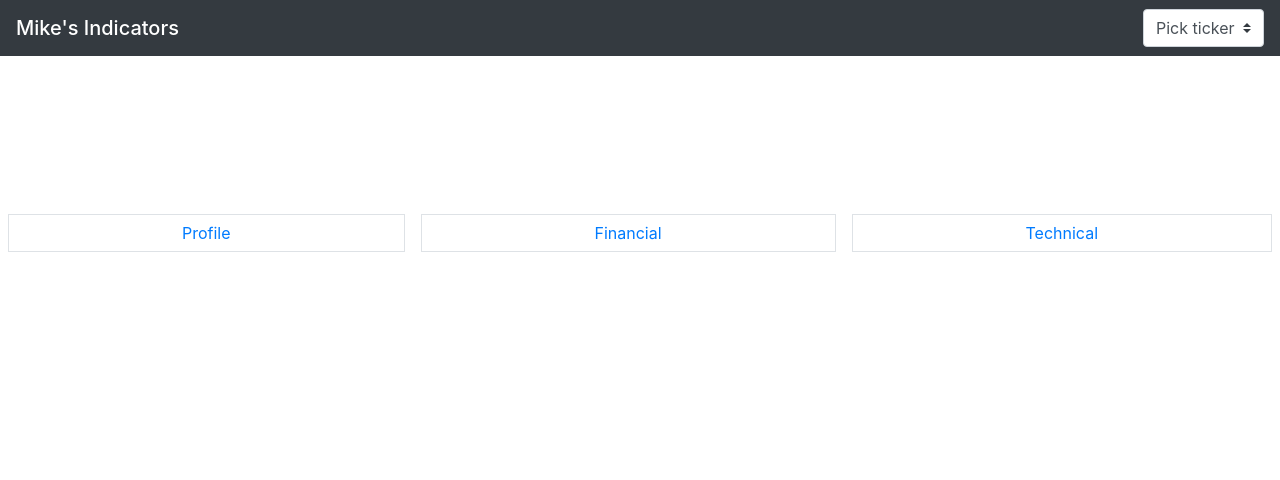
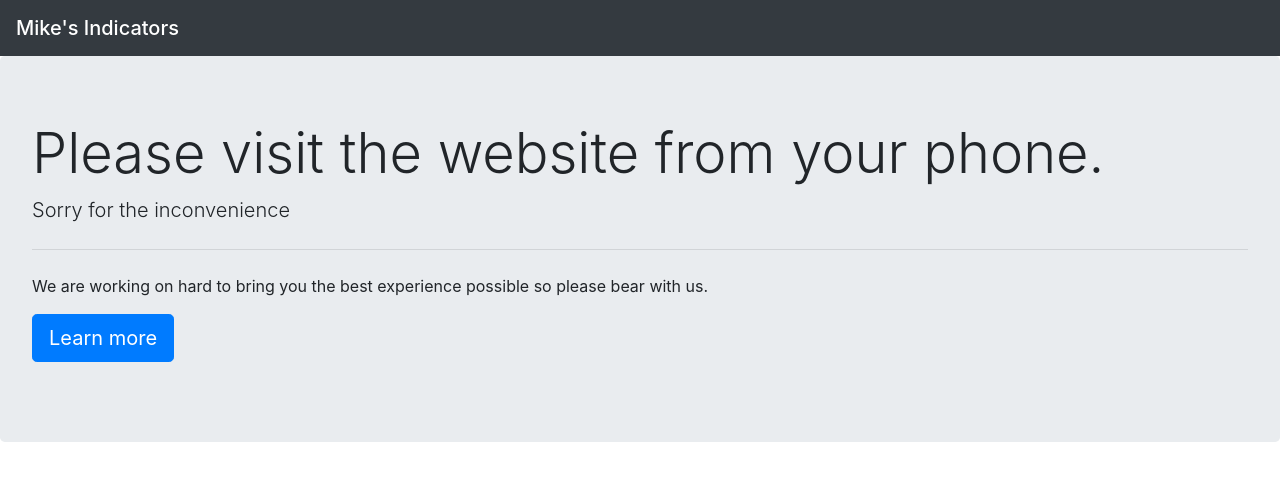
Before and after one commit to fiftytwo-ml/fiftytwo-ml.github.io, a plain HTML site: page index.html in a window 1280 px wide. Drawn offline with nearby package versions, Linux system fonts and the light colour scheme.

Commit message:
website only accessible from phone

```diff
--- a/index.html
+++ b/index.html
@@ -1,15 +1,15 @@
 <!DOCTYPE html>
 <html lang="en">
   <head>
-    <meta charset="UTF-8">
-    <meta name="viewport" content="width=device-width, initial-scale=1.0">
+    <meta charset="UTF-8" />
+    <meta name="viewport" content="width=device-width, initial-scale=1.0" />
     <title>SPY</title>
     <script>
-        function updateChart(){
+      function updateChart() {
         var element1 = document.getElementById("info");
         var element2 = document.getElementById("chart");
-            if (element2 != null){
-                if(element1 != null){
+        if (element2 != null) {
+          if (element1 != null) {
             element1.parentNode.removeChild(element1);
           }
           element2.parentNode.removeChild(element2);
@@ -19,122 +19,160 @@
         var ticker = e.options[e.selectedIndex].value;
 
         chart = {
-                "symbol": ticker,
-                "width": "100%",
-                "height": "100%",
-                "locale": "en",
-                "dateRange": "12m",
-                "colorTheme": "light",
-                "trendLineColor": "#37a6ef",
-                "underLineColor": "#E3F2FD",
-                "isTransparent": true,
-                "autosize": true,
-                "largeChartUrl": ""
-            }
+          symbol: ticker,
+          width: "100%",
+          height: "100%",
+          locale: "en",
+          dateRange: "12m",
+          colorTheme: "light",
+          trendLineColor: "#37a6ef",
+          underLineColor: "#E3F2FD",
+          isTransparent: true,
+          autosize: true,
+          largeChartUrl: "",
+        };
 
-            var script2= document.createElement('script');
+        var script2 = document.createElement("script");
         script2.type = "text/javascript";
         script2.setAttribute("async", "");
         script2.setAttribute("id", "chart");
         script2.text = JSON.stringify(chart);
-            script2.src= 'https://s3.tradingview.com/external-embedding/embed-widget-mini-symbol-overview.js';
-            document.getElementById('chartDiv').appendChild(script2);
-            gotoBrief()
+        script2.src =
+          "https://s3.tradingview.com/external-embedding/embed-widget-mini-symbol-overview.js";
+        document.getElementById("chartDiv").appendChild(script2);
+        gotoBrief();
       }
-        function gotoFin(){
+      function gotoFin() {
         var element1 = document.getElementById("info");
-            if(element1 != null){
+        if (element1 != null) {
           element1.parentNode.removeChild(element1);
         }
-            var script= document.createElement('script');
+        var script = document.createElement("script");
 
         var e = document.getElementById("ddlViewBy");
         var ticker = e.options[e.selectedIndex].value;
 
-            script.src= 'https://s3.tradingview.com/external-embedding/embed-widget-financials.js';
+        script.src =
+          "https://s3.tradingview.com/external-embedding/embed-widget-financials.js";
         info = {
-                "symbol": ticker,
-                "colorTheme": "light",
-                "isTransparent": true,
-                "largeChartUrl": "",
-                "displayMode": "compact",
-                "width": "100%",
-                "height": "100%",
-                "locale": "en"
-            }
+          symbol: ticker,
+          colorTheme: "light",
+          isTransparent: true,
+          largeChartUrl: "",
+          displayMode: "compact",
+          width: "100%",
+          height: "100%",
+          locale: "en",
+        };
         script.type = "text/javascript";
         script.setAttribute("async", "");
         script.setAttribute("id", "info");
         script.text = JSON.stringify(info);
-            document.getElementById('infoDiv').appendChild(script);
+        document.getElementById("infoDiv").appendChild(script);
 
-            document.getElementById('menu').setAttribute("hidden","false");
+        document.getElementById("menu").setAttribute("hidden", "false");
       }
 
-        function gotoTech(){
+      function gotoTech() {
         var element1 = document.getElementById("info");
-            if(element1 != null){
+        if (element1 != null) {
           element1.parentNode.removeChild(element1);
         }
-            var script= document.createElement('script');
+        var script = document.createElement("script");
 
         var e = document.getElementById("ddlViewBy");
         var ticker = e.options[e.selectedIndex].value;
 
-            script.src= 'https://s3.tradingview.com/external-embedding/embed-widget-technical-analysis.js';
+        script.src =
+          "https://s3.tradingview.com/external-embedding/embed-widget-technical-analysis.js";
         info = {
-                "symbol": ticker,
-                "interval": "1W",
-                "width": "100%",
-                "height": "100%",
-                "isTransparent": true,
-                "showIntervalTabs": true,
-                "locale": "en",
-                "colorTheme": "light"
-            }
+          symbol: ticker,
+          interval: "1W",
+          width: "100%",
+          height: "100%",
+          isTransparent: true,
+          showIntervalTabs: true,
+          locale: "en",
+          colorTheme: "light",
+        };
         script.type = "text/javascript";
         script.setAttribute("async", "");
         script.setAttribute("id", "info");
         script.text = JSON.stringify(info);
-            document.getElementById('infoDiv').appendChild(script);
+        document.getElementById("infoDiv").appendChild(script);
 
-            document.getElementById('menu').style.display = "block";
+        document.getElementById("menu").style.display = "block";
       }
 
-        function gotoBrief(){
+      function gotoBrief() {
         var element1 = document.getElementById("info");
-            if(element1 != null){
+        if (element1 != null) {
           element1.parentNode.removeChild(element1);
         }
-            var script= document.createElement('script');
+        var script = document.createElement("script");
 
         var e = document.getElementById("ddlViewBy");
         var ticker = e.options[e.selectedIndex].value;
 
-            script.src= 'https://s3.tradingview.com/external-embedding/embed-widget-symbol-profile.js';
+        script.src =
+          "https://s3.tradingview.com/external-embedding/embed-widget-symbol-profile.js";
         info = {
-                "symbol": ticker,
-                "width": "100%",
-                "height": "100%",
-                "colorTheme": "light",
-                "isTransparent": false,
-                "locale": "en"
-            }
+          symbol: ticker,
+          width: "100%",
+          height: "100%",
+          colorTheme: "light",
+          isTransparent: false,
+          locale: "en",
+        };
         script.type = "text/javascript";
         script.setAttribute("async", "");
         script.setAttribute("id", "info");
         script.text = JSON.stringify(info);
-            document.getElementById('infoDiv').appendChild(script);
+        document.getElementById("infoDiv").appendChild(script);
 
-            document.getElementById('menu').style.display = "block";
+        document.getElementById("menu").style.display = "block";
       }
     </script>
-    <link rel="stylesheet" href="https://stackpath.bootstrapcdn.com/bootstrap/4.4.1/css/bootstrap.min.css" integrity="sha384-Vkoo8x4CGsO3+Hhxv8T/Q5PaXtkKtu6ug5TOeNV6gBiFeWPGFN9MuhOf23Q9Ifjh" crossorigin="anonymous">
-    <script src="https://code.jquery.com/jquery-3.4.1.slim.min.js" integrity="sha384-J6qa4849blE2+poT4WnyKhv5vZF5SrPo0iEjwBvKU7imGFAV0wwj1yYfoRSJoZ+n" crossorigin="anonymous"></script>
-<script src="https://cdn.jsdelivr.net/npm/popper.js@1.16.0/dist/umd/popper.min.js" integrity="sha384-Q6E9RHvbIyZFJoft+2mJbHaEWldlvI9IOYy5n3zV9zzTtmI3UksdQRVvoxMfooAo" crossorigin="anonymous"></script>
-<script src="https://stackpath.bootstrapcdn.com/bootstrap/4.4.1/js/bootstrap.min.js" integrity="sha384-wfSDF2E50Y2D1uUdj0O3uMBJnjuUD4Ih7YwaYd1iqfktj0Uod8GCExl3Og8ifwB6" crossorigin="anonymous"></script>
+    <link
+      rel="stylesheet"
+      href="https://stackpath.bootstrapcdn.com/bootstrap/4.4.1/css/bootstrap.min.css"
+      integrity="sha384-Vkoo8x4CGsO3+Hhxv8T/Q5PaXtkKtu6ug5TOeNV6gBiFeWPGFN9MuhOf23Q9Ifjh"
+      crossorigin="anonymous"
+    />
+    <link rel="stylesheet" href="style.css" />
+    <script
+      src="https://code.jquery.com/jquery-3.4.1.slim.min.js"
+      integrity="sha384-J6qa4849blE2+poT4WnyKhv5vZF5SrPo0iEjwBvKU7imGFAV0wwj1yYfoRSJoZ+n"
+      crossorigin="anonymous"
+    ></script>
+    <script
+      src="https://cdn.jsdelivr.net/npm/popper.js@1.16.0/dist/umd/popper.min.js"
+      integrity="sha384-Q6E9RHvbIyZFJoft+2mJbHaEWldlvI9IOYy5n3zV9zzTtmI3UksdQRVvoxMfooAo"
+      crossorigin="anonymous"
+    ></script>
+    <script
+      src="https://stackpath.bootstrapcdn.com/bootstrap/4.4.1/js/bootstrap.min.js"
+      integrity="sha384-wfSDF2E50Y2D1uUdj0O3uMBJnjuUD4Ih7YwaYd1iqfktj0Uod8GCExl3Og8ifwB6"
+      crossorigin="anonymous"
+    ></script>
   </head>
   <body>
+    <div id="content-desktop">
+      <nav class="navbar navbar-dark bg-dark">
+        <span class="navbar-brand mb-0 h1">Mike's Indicators</span>
+      </nav>
+
+      <div class="jumbotron">
+        <h1 class="display-4">Please visit the website from your phone.</h1>
+        <p class="lead">Sorry for the inconvenience</p>
+        <hr class="my-4">
+        <p>We are working on hard to bring you the best experience possible so please bear with us.</p>
+        <p class="lead">
+          <a class="btn btn-primary btn-lg" href="https://www.michaelazer.com" role="button">Learn more</a>
+        </p>
+      </div>
+    </div>
+    <div id="content-mobile">
       <nav class="navbar navbar-dark bg-dark">
         <span class="navbar-brand mb-0 h1">Mike's Indicators</span>
         <form class="form-inline my-2 my-lg-0">
@@ -152,23 +190,34 @@
       </nav>
 
       <div>
-    <div style="height:150px;">
-        <div id ="chartDiv" class="tradingview-widget-container">
+        <div style="height: 150px;">
+          <div id="chartDiv" class="tradingview-widget-container">
             <div class="tradingview-widget-container__widget"></div>
           </div>
         </div>
 
-    <div id="menu" class="d-flex bd-highlight" style="text-align: center; display: none;">
-        <div class="p-2 flex-fill bd-highlight"><a class="page-link m-0" href="#" onclick="gotoBrief()">Profile</a></div>
-        <div class="p-2 flex-fill bd-highlight"><a class="page-link m-0" href="#" onclick="gotoFin()">Financial</a></div>
-        <div class="p-2 flex-fill bd-highlight"><a class="page-link m-0" href="#" onclick="gotoTech()">Technical</a></div>
+        <div
+          id="menu"
+          class="d-flex bd-highlight"
+          style="text-align: center; display: none;"
+        >
+          <div class="p-2 flex-fill bd-highlight">
+            <a class="page-link m-0" href="#" onclick="gotoBrief()">Profile</a>
+          </div>
+          <div class="p-2 flex-fill bd-highlight">
+            <a class="page-link m-0" href="#" onclick="gotoFin()">Financial</a>
+          </div>
+          <div class="p-2 flex-fill bd-highlight">
+            <a class="page-link m-0" href="#" onclick="gotoTech()">Technical</a>
+          </div>
         </div>
 
-    <div style="height:500px;">
+        <div style="height: 500px;">
           <div id="infoDiv" class="tradingview-widget-container">
             <div class="tradingview-widget-container__widget"></div>
           </div>
         </div>
       </div>
+    </div>
   </body>
 </html>
--- /dev/null
+++ b/style.css
@@ -0,0 +1,9 @@
+#content-desktop {display: block;}
+#content-mobile {display: none;}
+
+@media screen and (max-width: 768px) {
+
+#content-desktop {display: none;}
+#content-mobile {display: block;}
+
+}
```
Lines whose indentation alone changed are shown as unchanged.
